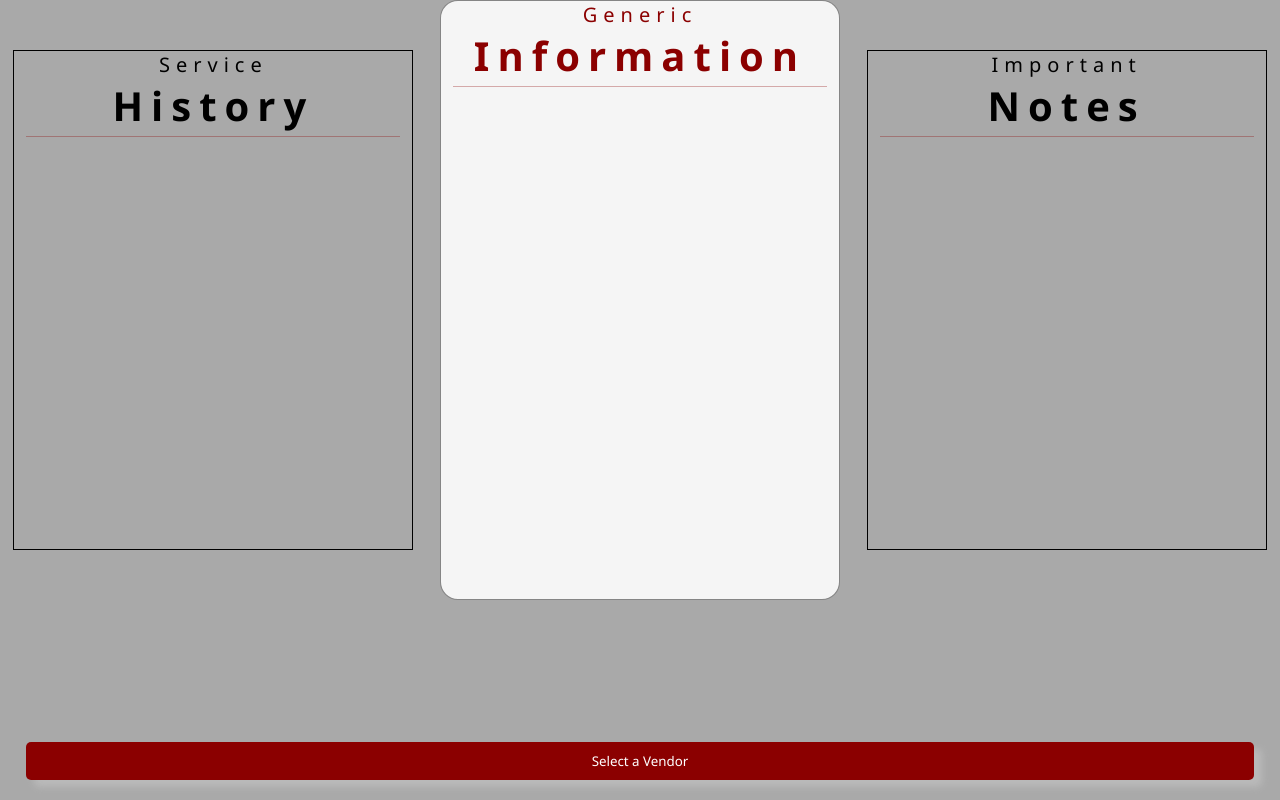
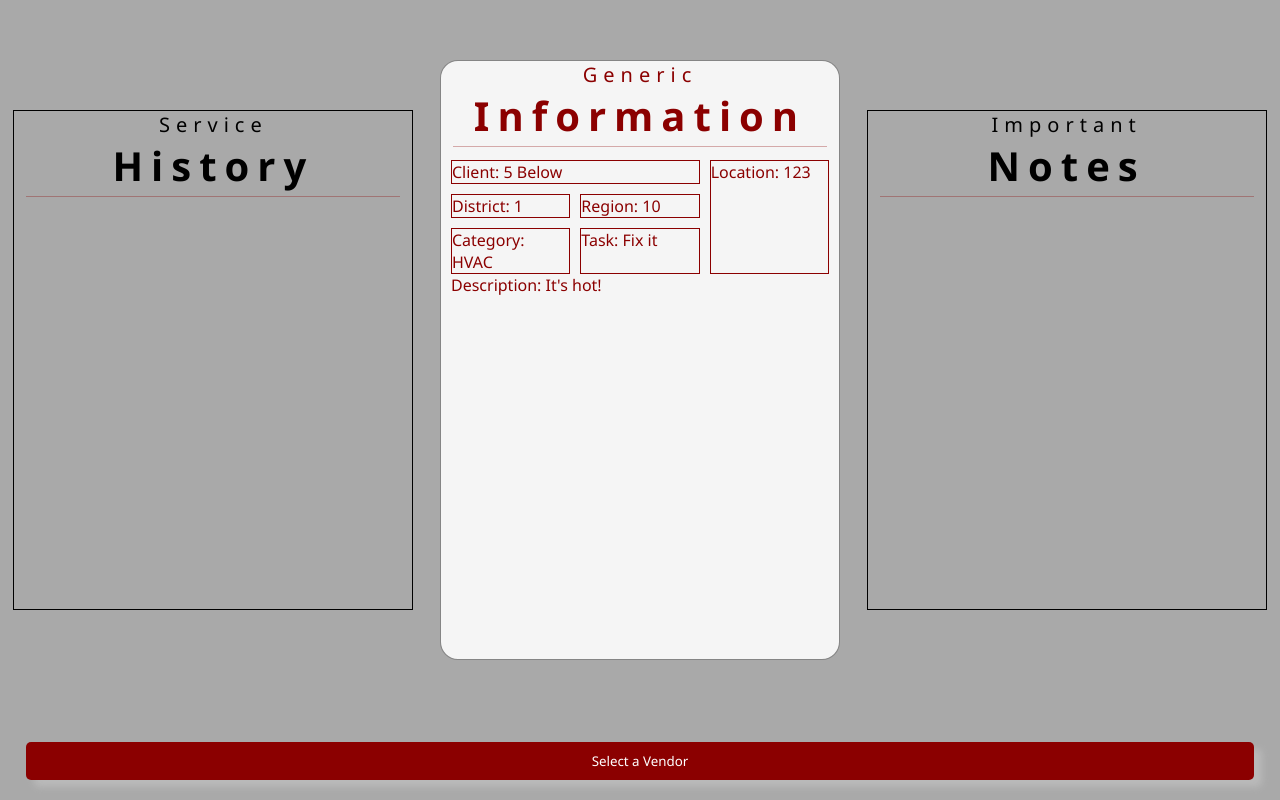
Before and after one commit to BigMoneyKirk/DispatchDashboard, an Angular app: page / in a window 1280 px wide. Built offline with nearby package versions, Linux system fonts and the light colour scheme.

Commit message:
I will make the cards in a grid form now

```diff
--- a/src/app/app.component.html
+++ b/src/app/app.component.html
@@ -3,10 +3,25 @@
     <article class="service-history secondary-card">
       <header class="card-header"><span class="first-word">Service </span><span class="rest-of-word"> History</span>
       </header>
+
     </article>
     <article class="generic-information primary-card">
       <header class="card-header"><span class="first-word">Generic </span> <span class="rest-of-word">
           Information</span></header>
+      <section class="generic-info-container">
+        <ol class="generic-info-ol">
+          <li class="grid-col-span-2">Client: 5 Below</li>
+          <li class="grid-row-span-3">Location: 123</li>
+          <li>District: 1</li>
+          <li>Region: 10</li>
+          <li>Category: HVAC</li>
+          <li>Task: Fix it</li>
+        </ol>
+
+        <div class="description-container">
+          <p class="description">Description: It's hot!</p>
+        </div>
+      </section>
     </article>
     <article class="important-notes secondary-card">
       <header class="card-header"><span class="first-word">Important </span><span class="rest-of-word"> Notes</span>
--- a/src/app/app.component.scss
+++ b/src/app/app.component.scss
@@ -1,12 +1,17 @@
 *, *::before, *::after {
     box-sizing: border-box;
     font-family:'Segoe UI', Tahoma, Geneva, Verdana, sans-serif;
+}
+
+main {
+    height: 90%;
 }
 
 .top-three {
     display: flex;
     justify-content: space-around;
     align-items: center;
+    height: 100%;
 }
 
 .primary-card {
@@ -74,3 +79,28 @@
     color: white;
     border-radius: 5px;
 }
+
+.generic-info-container {
+    padding: 10px;
+}
+
+.generic-info-container ol {
+    display: grid;
+    /* flex-direction: column; */
+    gap: 10px;
+    /* grid-auto-flow: column; */
+    grid-template-columns: repeat(3, 1fr);
+}
+
+.generic-info-container ol li {
+    list-style: none;
+    border: 1px solid;
+}
+
+.grid-col-span-2 {
+    grid-column: span 2;
+}
+
+.grid-row-span-3 {
+    grid-row: span 3;
+}
--- a/src/styles.scss
+++ b/src/styles.scss
@@ -7,3 +7,7 @@ html {
     background: darkgray;
     height: 100vh;
 }
+
+body {
+    height: 100%;
+}
```
